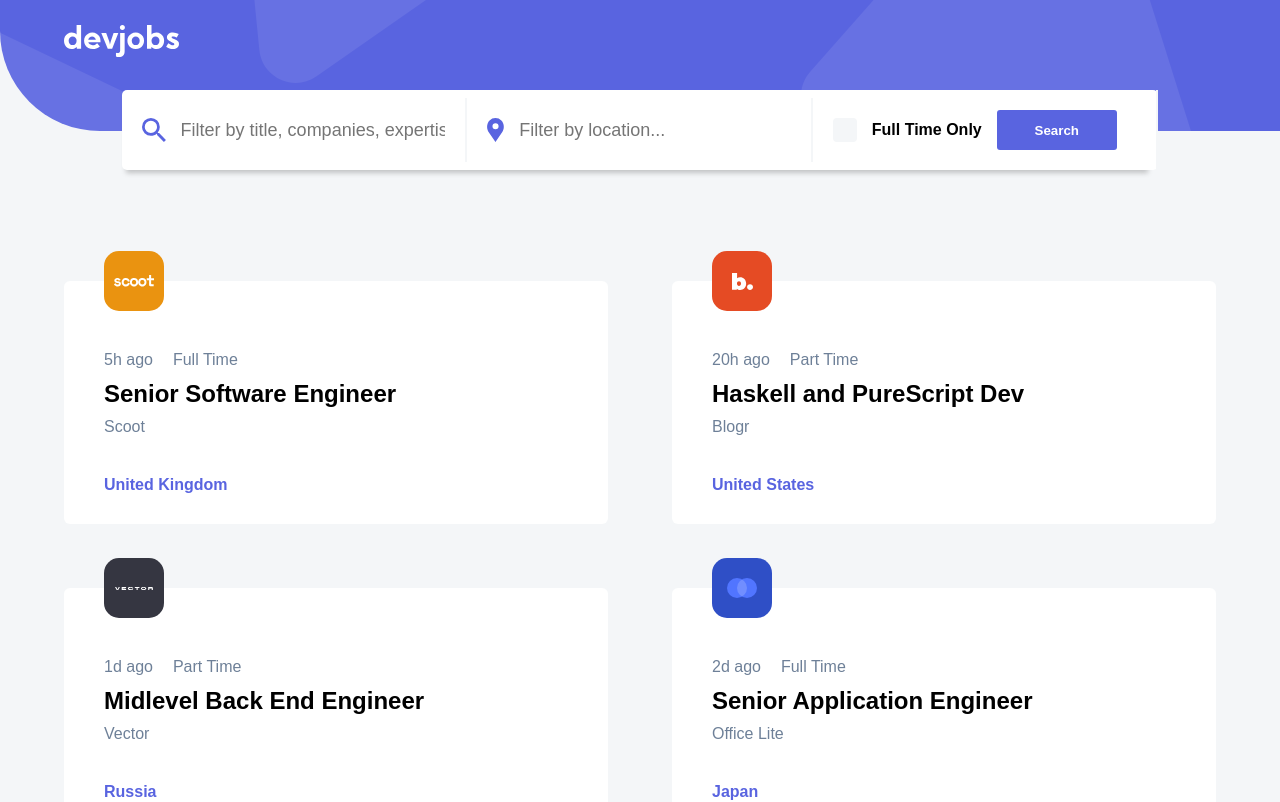
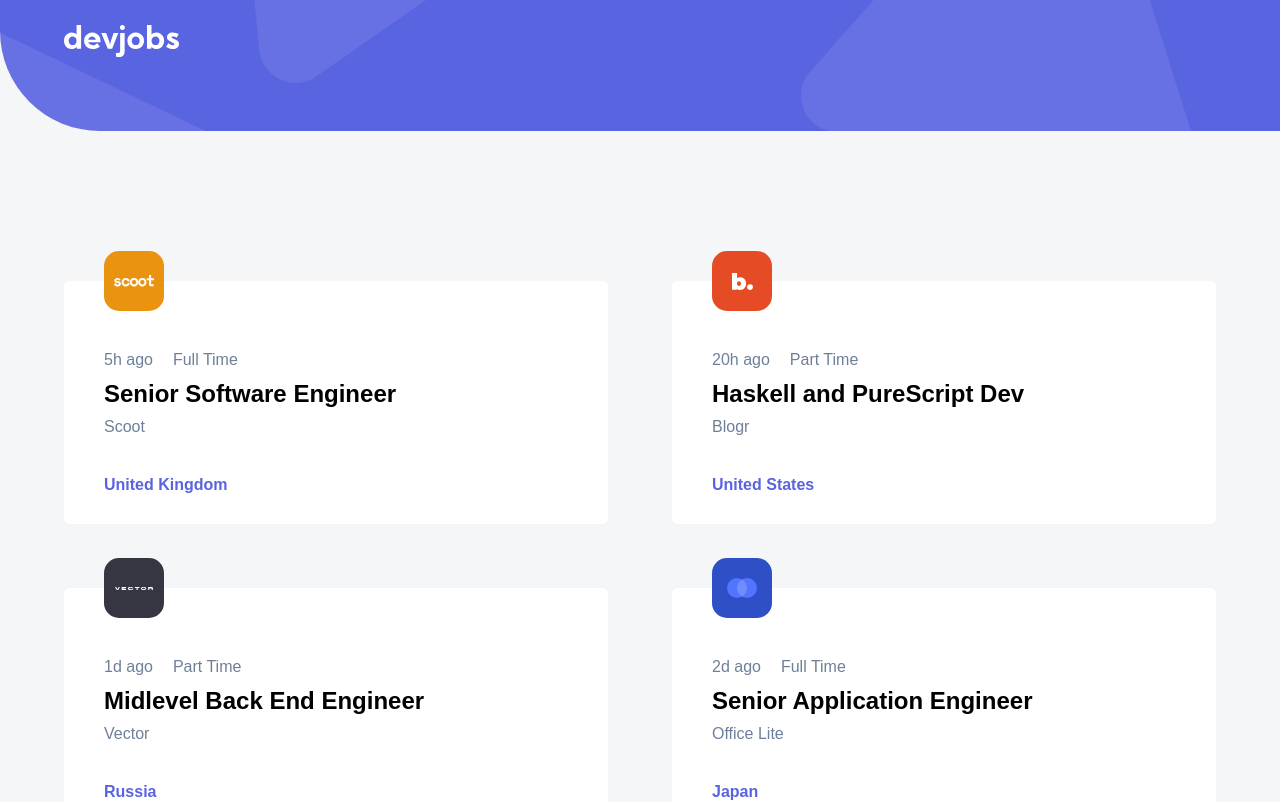
Before and after one commit to Oliver-G-R/devjobs-frontend-mentor, a React (Vite) app: page / in a window 1280 px wide. Shown: the top 802 px of the page. Built offline with nearby package versions, Linux system fonts and the light colour scheme.

Commit message:
change: prop children in component headerJob

```diff
--- a/src/components/HeaderJob/HeaderJob.tsx
+++ b/src/components/HeaderJob/HeaderJob.tsx
@@ -1,8 +1,11 @@
-import { SearchBar } from '../SearchBar/SearchBar'
 import Logo from '../../assets/desktop/logo.svg'
 import './index.css'
 
-export const HeaderJob = () => {
+interface HeaderJobProps {
+  children?: JSX.Element
+}
+
+export const HeaderJob = ({ children }:HeaderJobProps) => {
   return (
     <header className="header-container">
      <div className='global-container header-content'>
@@ -16,7 +19,9 @@
           justifyContent: 'center',
           alignItems: 'center'
         }}
-       > <SearchBar/></div>
+       >
+        { children }
+       </div>
      </div>
     </header>
   )
```
